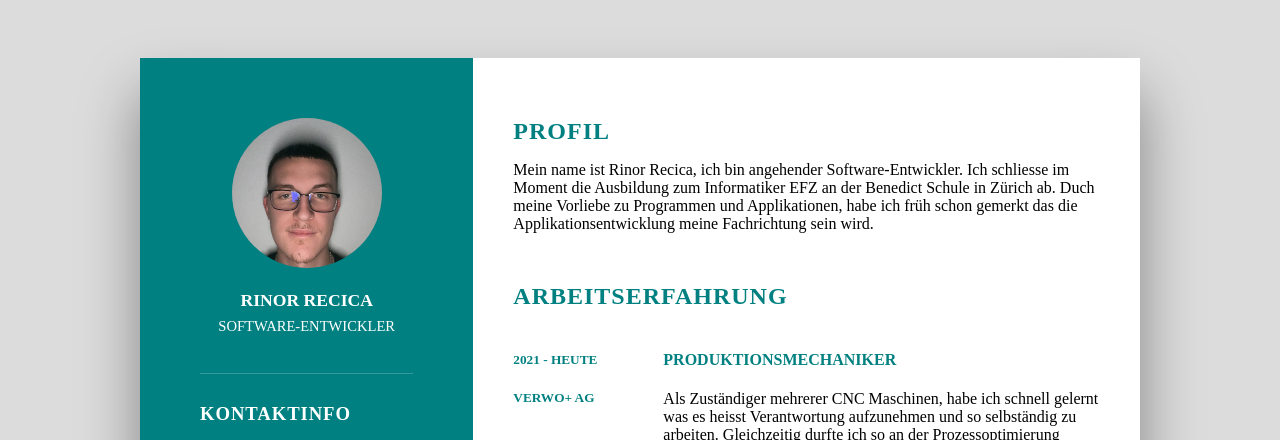
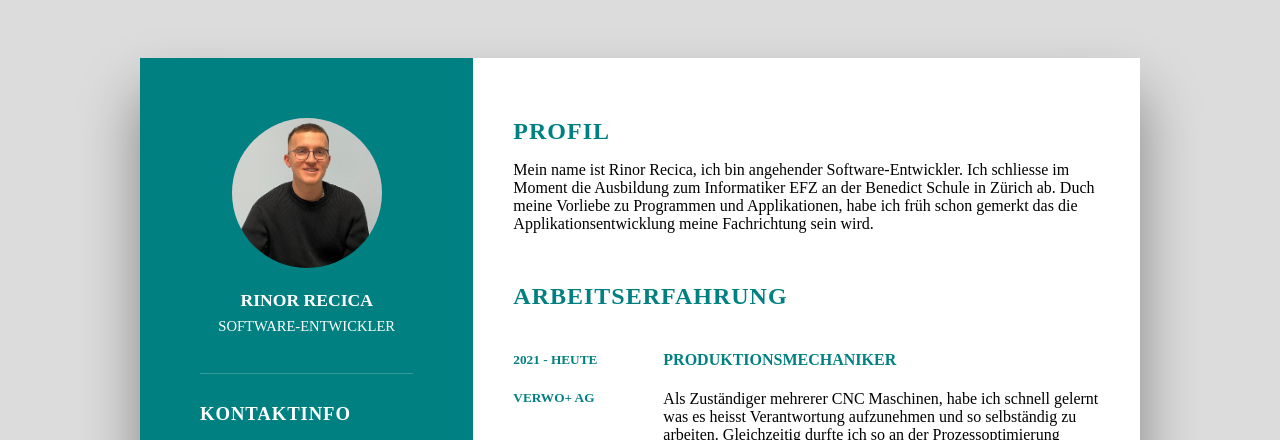
Before and after one commit to RinorRecica/rinorrecica.github.io, a plain HTML site: page index.html in a window 1280 px wide. Shown: the top 440 px of the page. Drawn offline with Linux system fonts and the light colour scheme.

Commit message:
Neues Bild in Code hinzugefügt

```diff
--- a/index.html
+++ b/index.html
@@ -17,7 +17,7 @@
     <div class="left_side">
         <div class="profileText">
             <div class="imgbx">
-                <img src="ICH.jpg"
+                <img src="MeinBild.jpg"
                 width="180"
                 height="250"/>
             </div>
```
